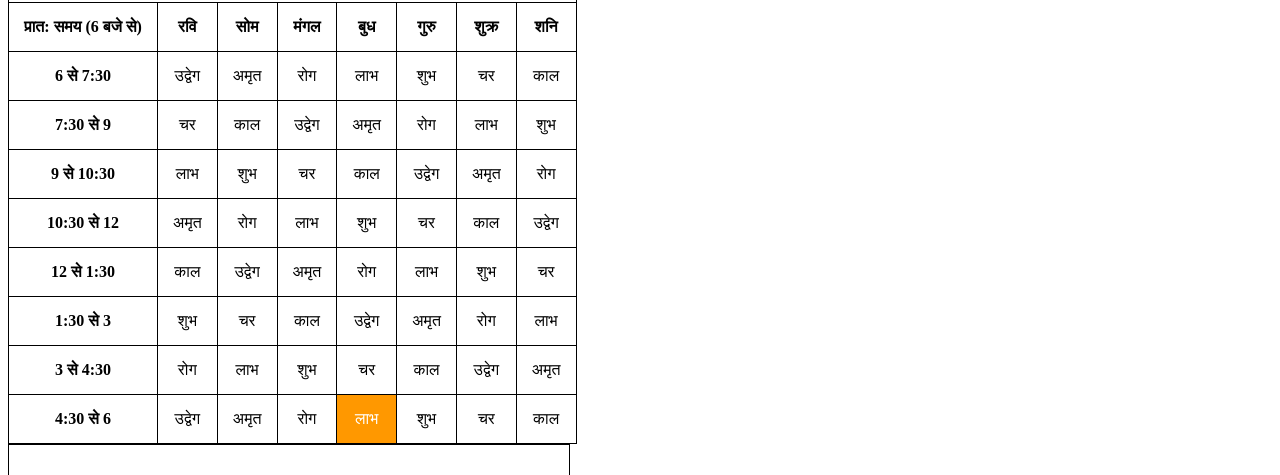
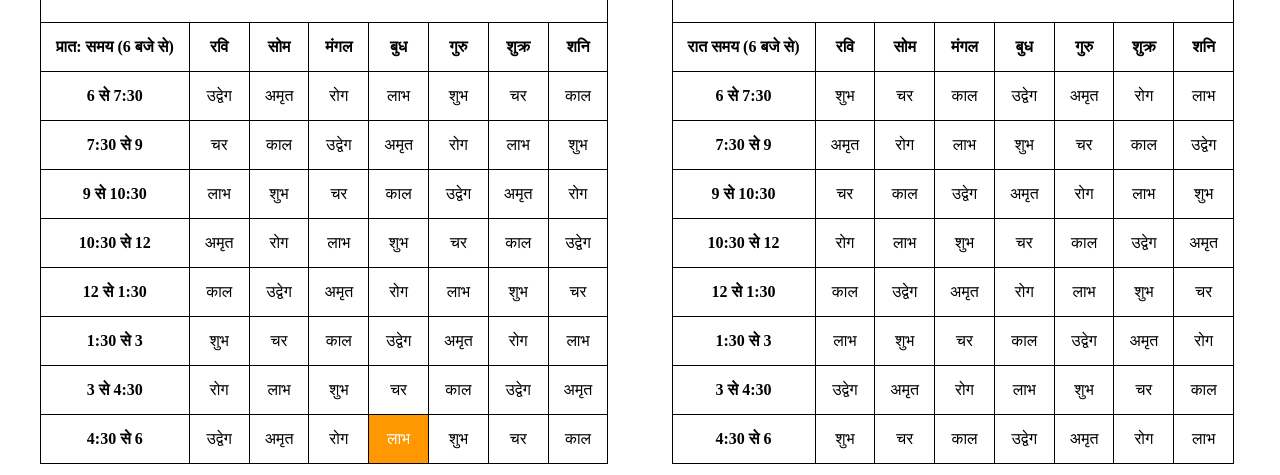
Before and after one commit to vishalnagda1/choghadiya, a website: page index.html in a window 1280 px wide. Shown: the part 117-592 px from the top of the page. Drawn offline with Linux system fonts and the light colour scheme.

Commit message:
update the css

```diff
--- a/index.html
+++ b/index.html
@@ -3,7 +3,17 @@
   <head>
     <meta charset="UTF-8" />
     <title>चौघड़िया</title>
-    <style>
+    <style type="text/css">
+      .main-container {
+        width: 100%;
+        margin: 0 auto;
+      }
+      .table-container {
+        padding-top: 20px;
+        width: 50%;
+        float: left;
+      }
+
       table {
         border-spacing: 5px;
         text-align: center;
@@ -20,11 +30,23 @@
       td {
         padding: 15px;
       }
+
+      .day-table {
+        float: right;
+        margin-right: 5%;
+      }
+
+      .night-table {
+        float: left;
+        margin-left: 5%;
+      }
     </style>
   </head>
 
   <body>
-    <table>
+    <div class="main-container">
+      <div class="table-container">
+        <table class="day-table">
           <tr>
             <th colspan="8">
               <h1>दिन का चोगड़िया</h1>
@@ -119,7 +141,9 @@
             <td id="1630-1759-6">काल</td>
           </tr>
         </table>
-    <table>
+      </div>
+      <div class="table-container">
+        <table class="night-table">
           <tr>
             <th colspan="8">
               <h1>रात का चोगड़िया</h1>
@@ -214,6 +238,8 @@
             <td id="430-559-6">लाभ</td>
           </tr>
         </table>
+      </div>
+    </div>
 
     <script>
       function getCellID() {
```
Lines whose indentation alone changed are shown as unchanged.
